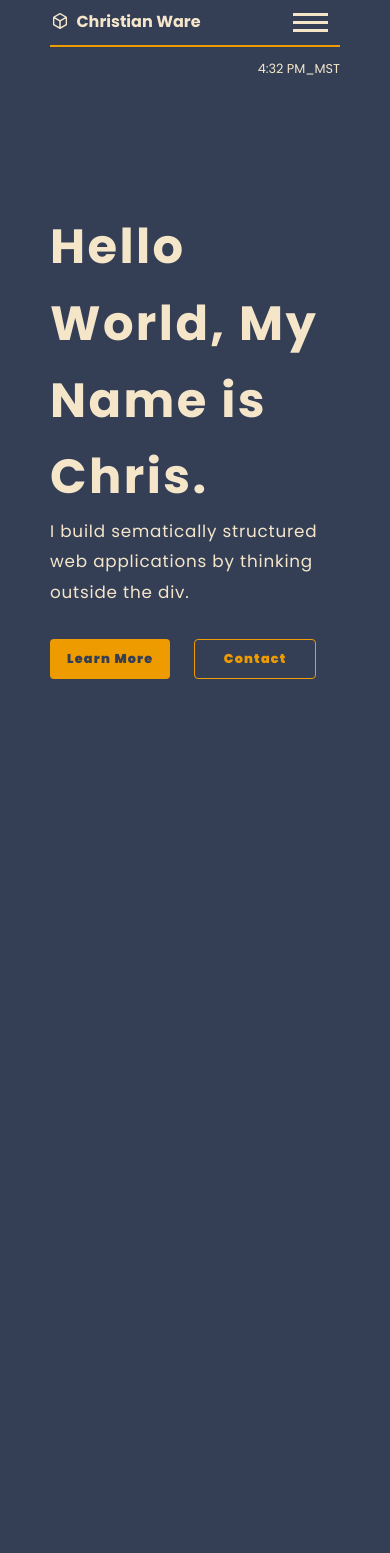
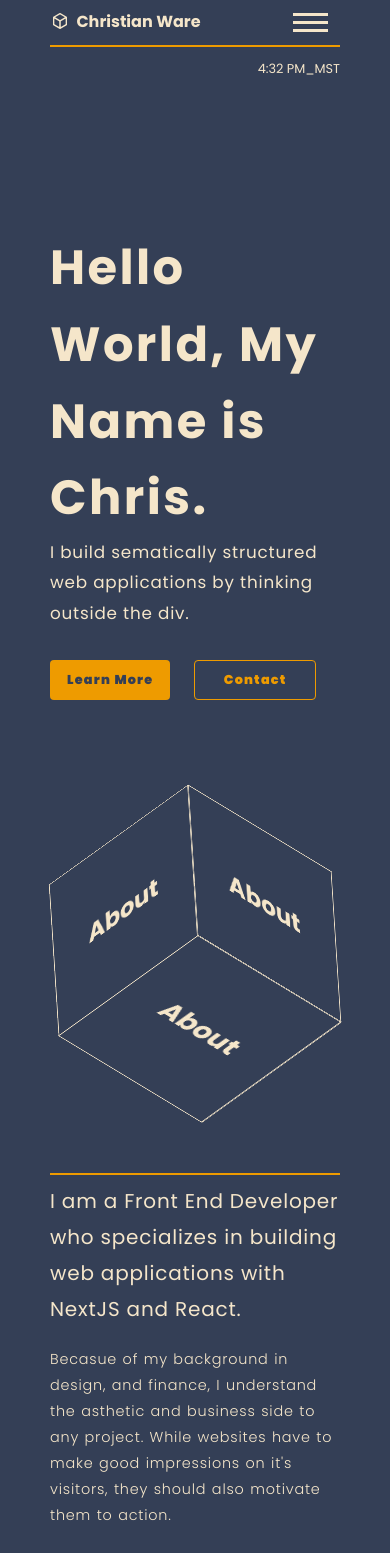
Before and after one commit to ChristianWare/Portland, a Next.js app: page / in a window 390 px wide. Shown: the top 1553 px of the page. Before the commit the page ends 844 px from the top, so only its background shows below. Built offline with nearby package versions, Linux system fonts and the light colour scheme.

Commit message:
Navbar Update

```diff
--- a/pages/index.js
+++ b/pages/index.js
@@ -71,8 +71,8 @@ export default function Home() {
       <Navbar />
       <Time />
       <Hero />
-      {/* <About />
-      <Skills />
+       <About />
+      {/* <Skills />
       <SectionHeader>Projects</SectionHeader>
       <div className={styles.projects}>
         {projectData.map((data) => (
--- a/src/components/Navbar.js
+++ b/src/components/Navbar.js
@@ -26,27 +26,27 @@ function Navbar() {
           >
             <li className={styles.navitem}>
               <Link href='/'>
-                <a>Home</a>
+                <a onClick={openMenu}>Home</a>
               </Link>
             </li>
             <li className={styles.navitem}>
               <Link href='#about'>
-                <a>About</a>
+                <a onClick={openMenu}>About</a>
               </Link>
             </li>
             <li className={styles.navitem}>
               <Link href='#skills'>
-                <a>Skills</a>
+                <a onClick={openMenu}>Skills</a>
               </Link>
             </li>
             <li className={styles.navitem}>
               <Link href='#projects'>
-                <a>Projects</a>
+                <a onClick={openMenu}>Projects</a>
               </Link>
             </li>
             <li className={styles.navitem}>
               <Link href='#contact'>
-                <a>Contact</a>
+                <a onClick={openMenu}>Contact</a>
               </Link>
             </li>
           </ul>
--- a/styles/About.module.css
+++ b/styles/About.module.css
@@ -1,22 +1,21 @@
 .aContainer {
-    height: 90vh;
-    max-width: 100vw;
+    height: 95vh;
     display: flex;
     justify-content: center;
     background-color: transparent;
-    /* margin-top: 500px; */
 }
 
 .aLeft {
     flex: 1;
     display: flex;
     justify-content: start;
+    background-color: transparent;
 }
 
 .cubeContainer {
-    position: relative;
-    left: -80px;
-    margin-top: -90px;
+    /* position: relative; */
+    /* left: -80px; */
+    margin-top: 90px;
     background-color: transparent;
 }
 
@@ -29,7 +28,6 @@
     font-weight: 500;
     padding-top: 1rem;
     border-top: 2px solid var(--accent2);
-    /* text-align: justify; */
     letter-spacing: .1rem;
 }
 
@@ -37,7 +35,28 @@
     font-size: 1.8rem;
     font-weight: 300;
     margin-bottom: 20px;
-    text-align: justify;
        letter-spacing: .1rem;
        word-spacing: .1rem;
 }
+
+@media screen and (max-width: 768px) {
+    .aContainer {
+        flex-direction: column;
+        align-items: center;
+    }
+
+    .cubeContainer {
+        margin-right: 200px;
+        margin-bottom: 100px;
+    }
+
+    .aRight {
+        margin-top: 200px;
+    }
+}
+
+@media screen and (max-height: 823px), screen  and (max-width: 320px) {
+    .aContainer {
+        margin-top: 200px;
+    }
+}
--- a/styles/Hero.module.css
+++ b/styles/Hero.module.css
@@ -1,7 +1,7 @@
 .hero {
 display: flex;
 justify-content: space-between;
-height: 95vh;
+height: 100vh;
 max-width: 1000px;
 margin-top: 10rem;
 background-color: transparent;
@@ -88,7 +88,7 @@ transition: none;
     background-color: var(--accent2);
 }
 
-/* media Queries */
+/* media Queries ****************/
 
 @media screen and (max-width: 1000px) {
     .hero {
@@ -104,7 +104,7 @@ transition: none;
     .cubeContainer {
         position: relative;
         right: 7rem;
-        top: -20px;
+        top: -10px;
         transition: none;
         padding-bottom: 10rem;
     }
@@ -124,10 +124,9 @@ transition: none;
         }
 }
 
-
 /* Mobile Portrait Meda Query */
 
-@media screen and (min-width: 1px) and (max-width: 567px) {
+@media screen and (max-width: 567px) {
 
     .hero {
        margin-top: -15rem;
--- a/styles/globals.css
+++ b/styles/globals.css
@@ -23,7 +23,7 @@
   line-height: 1.8;
   scroll-behavior: smooth;
   overscroll-behavior: none;
-  /* transition: all 0.3s ease-in; */
+  transition: all 0.3s ease-in;
 }
 
 /* Typography Scale */
```
